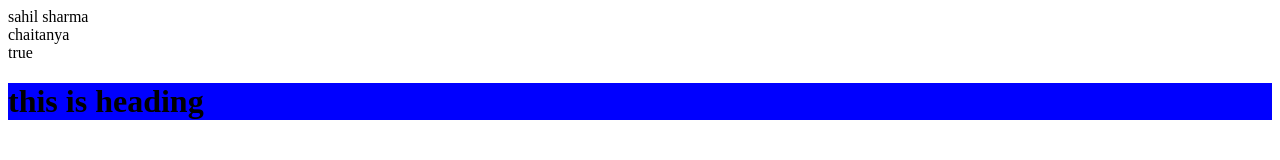
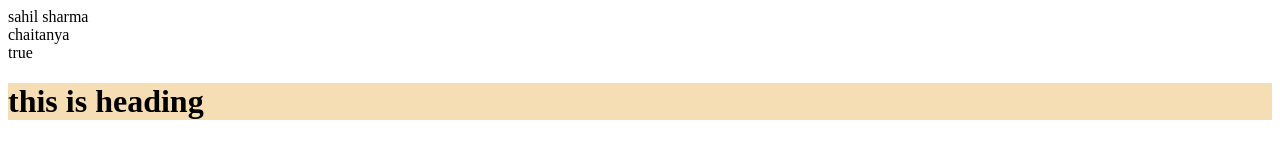
Before and after one commit to kim-suie/chaitanya-, a plain HTML site: page index.html in a window 1280 px wide. Drawn offline with Linux system fonts and the light colour scheme.

Commit message:
Update index.html

```diff
--- a/index.html
+++ b/index.html
@@ -20,7 +20,7 @@
 
     </script>
     <style>
-        h1{background-color: blue;}
+        h1{background-color: wheat;}
     </style>
 </head>
 <body>
```
